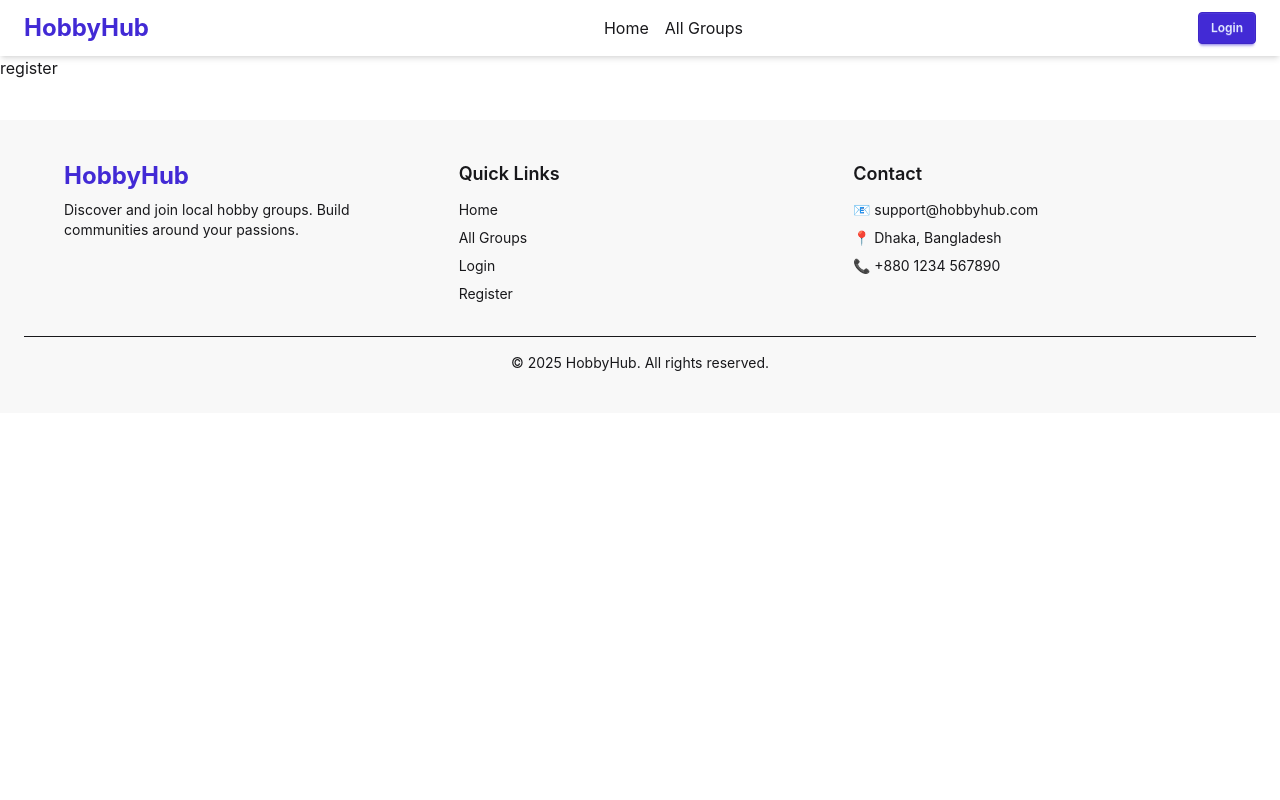
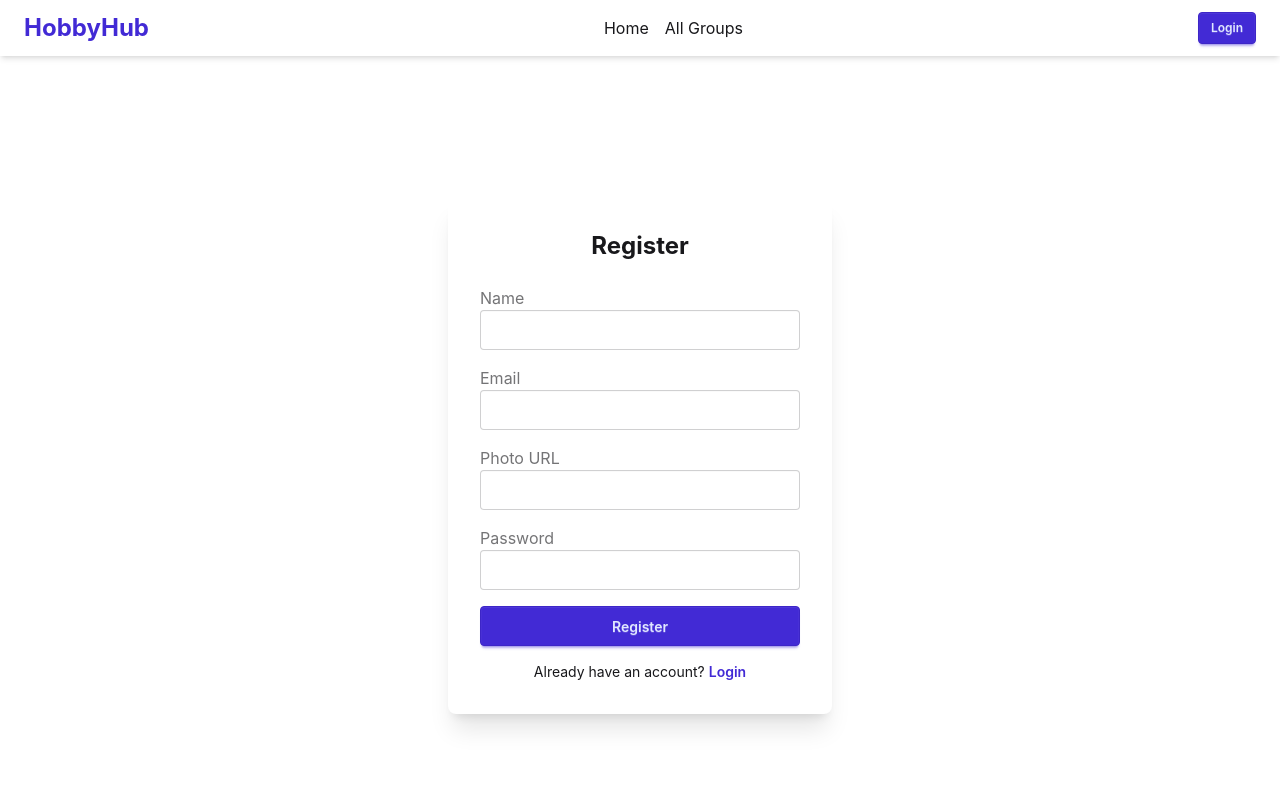
Before and after one commit to minhajulislam999/hobbyhub-client, a React (Vite) app: page /register in a window 1280 px wide. Shown: the top 800 px of the page. Built offline with nearby package versions, Linux system fonts and the light colour scheme; no server answers.

Commit message:
added register page with password validation

```diff
--- a/src/pages/Register.jsx
+++ b/src/pages/Register.jsx
@@ -1,9 +1,80 @@
-import React from 'react'
+import { createUserWithEmailAndPassword, updateProfile } from 'firebase/auth';
+import React, { useState } from 'react'
+import { Link, useNavigate } from 'react-router-dom'
+import { auth } from '../firebase/firebase.config';
+import toast from 'react-hot-toast';
 
 const Register = () => {
+    const [error, setError] = useState("");
+    const navigate = useNavigate();
+
+    const handleRegister = async (e) => {
+        e.preventDefault();
+        const form = e.target;
+        const name = form.name.value;
+        const email = form.email.value;
+        const password = form.password.value;
+        const photoURL = form.photoURL.value;
+
+        //password validation
+
+        if(!/[A-Z]/.test(password)){
+            return toast.error("Password must contain at least one uppercase letter");
+    }
+        if(!/[a-z]/.test(password)){
+            return toast.error("Password must contain at least one lowercase letter");
+    }
+        if(password.length < 6){
+            return toast.error("Password must be at least 6 characters long");
+    }
+        //register logic here
+        try{
+            // await createUserWithEmailAndPassword(auth, email, password);
+            const result = await createUserWithEmailAndPassword(auth, email, password);
+            await updateProfile(result.user,{displayName: name, photoURL: photoURL});
+            toast.success("Registration successful!");
+            navigate("/");
+
+
+        }catch(err){
+            setError(err.message);
+            toast.error("Registration failed! Please try again.");
+        }
+    }
   return (
-    <div>
-        register
+    <div className='min-h-screen flex items-center justify-center'>
+
+        <div className='card w-96 shadow-xl bg-base-100 p-8'>
+            <h2 className='text-2xl font-bold text-center mb-6'>Register</h2>
+            <form onSubmit={handleRegister} className='space-y-4'>
+                <div>
+                    <label className='label'>Name</label>
+                    <input type="text" name='name' className='input input-bordered w-full' required />
+                </div>
+                <div>
+                    <label className='label'>Email</label>
+                    <input type="email" name='email' className='input input-bordered w-full' required />
+                </div>
+                <div>
+                    <label className='label'>Photo URL</label>
+                    <input type="text" name='photoURL' className='input input-bordered w-full' />
+                </div>
+                <div>
+                    <label className='label'>Password</label>
+                    <input type="password" name='password' className='input input-bordered w-full' required />
+                </div>
+
+                {error && <p className='text-red-500 text-sm'>{error}</p>}
+
+                <button type='submit' className='btn btn-primary w-full'>Register</button>
+
+            </form>
+
+            <p className='text-center mt-4 text-sm'>
+                Already have an account? <Link to="/login" className='text-primary font-semibold'>Login</Link>
+            </p>
+        </div>
+
 
     </div>
   )
```
